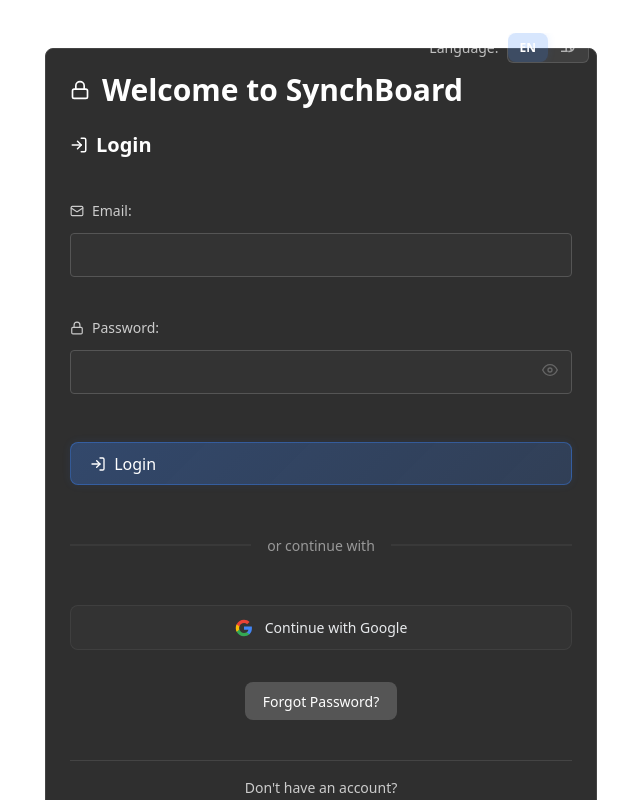
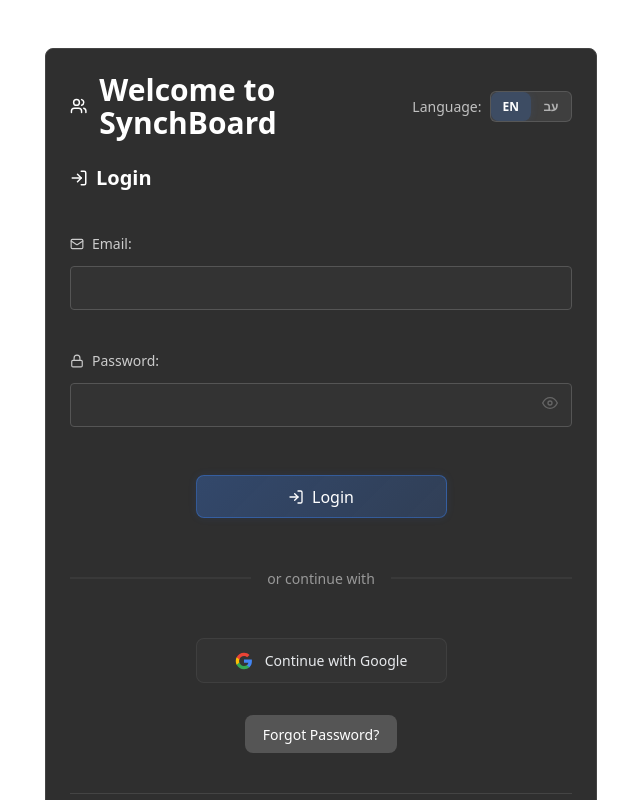
Before and after one commit to sagi-menahem/SynchBoard, a React (Vite) app in the folder frontend/: page /auth in a window 1280 px wide. Shown: the top 800 px of the page, without its empty margins (319-959 px from the left). Built offline with nearby package versions, Linux system fonts and the light colour scheme; no server answers.

Commit message:
Implement code changes to enhance functionality and improve performance

```diff
--- a/frontend/src/components/auth/GoogleLoginButton.module.css
+++ b/frontend/src/components/auth/GoogleLoginButton.module.css
@@ -3,7 +3,8 @@
   display: flex;
   align-items: center;
   justify-content: center;
-  width: 100%;
+  width: 50%;
+  margin: 0 auto;
   padding: 12px 16px;
   border: 1px solid rgba(255, 255, 255, 0.06);
   border-radius: 8px;
--- a/frontend/src/components/auth/LoginForm.module.css
+++ b/frontend/src/components/auth/LoginForm.module.css
@@ -20,6 +20,11 @@
     font-size: 0.875rem;
 }
 
+/* Center text in inputs */
+.field input {
+    text-align: center;
+}
+
 /* Error Styling */
 .error {
     background-color: rgba(220, 38, 38, 0.1);
@@ -34,6 +39,9 @@
 /* Submit Button */
 .submitButton {
     margin-top: 0.5rem;
+    width: 50%;
+    align-self: center;
+    justify-content: center;
 }
 
 /* Divider */
--- a/frontend/src/components/auth/RegistrationForm.module.css
+++ b/frontend/src/components/auth/RegistrationForm.module.css
@@ -18,6 +18,16 @@
     color: #ccc;
     font-weight: 500;
     font-size: 0.875rem;
+}
+
+/* Center text in inputs */
+.field input {
+    text-align: center;
+}
+
+/* Specific styling for date inputs */
+.field input[type="date"] {
+    text-align: center;
 }
 
 .required {
@@ -60,6 +70,9 @@
 /* Submit Button */
 .submitButton {
     margin-top: 0.5rem;
+    width: 50%;
+    align-self: center;
+    justify-content: center;
 }
 
 /* Responsive */
--- a/frontend/src/pages/AuthPage.module.css
+++ b/frontend/src/pages/AuthPage.module.css
@@ -10,11 +10,16 @@
     box-sizing: border-box;
 }
 
-.languageSwitcherWrapper {
-    position: absolute;
-    top: 2rem;
-    right: 2rem;
-    z-index: 10;
+/* Section Header - like Settings page */
+.sectionHeader {
+    display: flex;
+    justify-content: space-between;
+    align-items: center;
+    margin-bottom: 1.5rem;
+}
+
+.languageSwitcherInline {
+    flex-shrink: 0;
 }
 
 /* Auth Section - Match Settings section styling */
@@ -31,8 +36,7 @@
     display: flex;
     align-items: center;
     gap: 0.75rem;
-    margin-top: 0;
-    margin-bottom: 1.5rem;
+    margin: 0;
     color: #fff;
     font-size: 1.875rem;
     font-weight: 700;
--- a/frontend/src/pages/AuthPage.tsx
+++ b/frontend/src/pages/AuthPage.tsx
@@ -2,7 +2,7 @@ import { APP_ROUTES } from 'constants';
 
 import React, { useState } from 'react';
 
-import { Lock, LogIn, UserPlus } from 'lucide-react';
+import { Users, LogIn, UserPlus } from 'lucide-react';
 import { useTranslation } from 'react-i18next';
 import { useNavigate } from 'react-router-dom';
 
@@ -52,18 +52,20 @@ const AuthPage: React.FC = () => {
 
   return (
     <div className={styles.pageContent}>
-      <div className={styles.languageSwitcherWrapper}>
-        <GuestLanguageSwitcher />
-      </div>
 
       {isProcessing && <LoadingOverlay message="Signing you in..." />}
 
       {!isProcessing && (
         <section className={styles.authSection}>
-          <h1 className={styles.pageTitle}>
-            <Lock size={20} />
-            {t('authPage.pageTitle')}
-          </h1>
+          <div className={styles.sectionHeader}>
+            <h1 className={styles.pageTitle}>
+              <Users size={20} />
+              {t('authPage.pageTitle')}
+            </h1>
+            <div className={styles.languageSwitcherInline}>
+              <GuestLanguageSwitcher />
+            </div>
+          </div>
 
           <div className={styles.authContainer}>
             {isLoginView ? (
@@ -88,7 +90,7 @@ const AuthPage: React.FC = () => {
                 <div className={styles.formHeader}>
                   <h2 className={styles.formTitle}>
                     <UserPlus size={18} />
-                    {t('registrationForm.heading')}
+                    {t('registerForm.heading')}
                   </h2>
                 </div>
                 <RegistrationForm onRegistrationSuccess={handleRegistrationSuccess} />
--- a/frontend/src/pages/SettingsPage.module.css
+++ b/frontend/src/pages/SettingsPage.module.css
@@ -110,8 +110,7 @@
 
 .radioGroup {
     display: flex;
-    flex-direction: column;
-    gap: 0.5rem;
+    gap: 1rem;
     margin-top: 0.5rem;
 }
 
@@ -119,21 +118,14 @@
     display: flex;
     align-items: center;
     gap: 0.5rem;
+    color: #ccc;
+    font-size: 0.875rem;
     cursor: pointer;
-    color: #fff;
-    font-size: 1rem;
-    padding: 0.25rem 0;
 }
 
 .radioLabel input[type="radio"] {
-    width: 1.2rem;
-    height: 1.2rem;
+    margin: 0;
     accent-color: #3b82f6;
-    cursor: pointer;
-}
-
-.radioLabel:hover {
-    color: #e5e5e5;
 }
 
 .dateInput {
```
